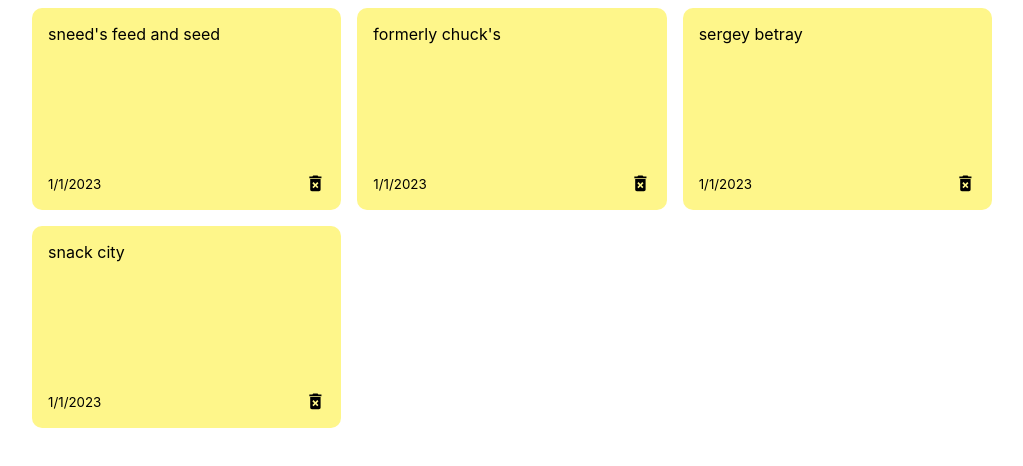
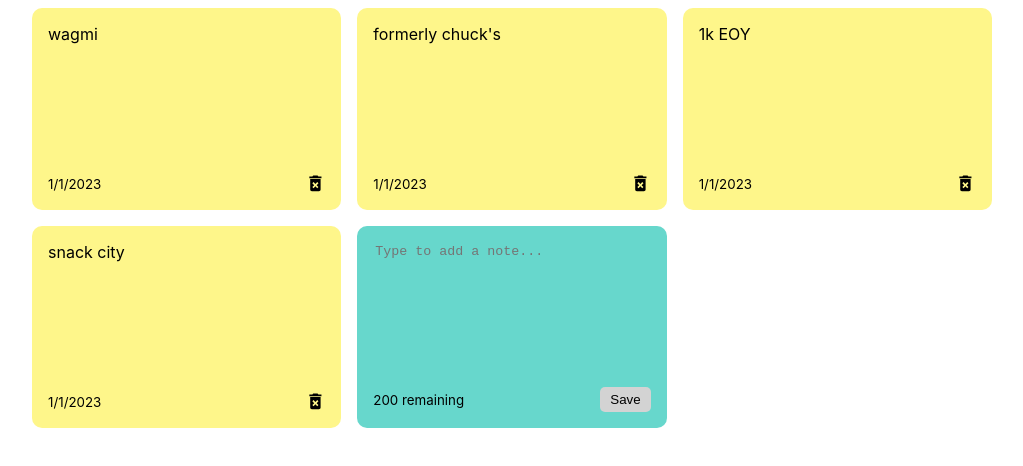
Before and after one commit to connor-cs/notes-app, a React (Create React App) app: page / in a window 1280 px wide. Shown: the top 466 px of the page, without its empty margins (128-1151 px from the left). Built offline with nearby package versions, Linux system fonts and the light colour scheme.

Commit message:
added add note function

```diff
--- a/src/App.js
+++ b/src/App.js
@@ -7,7 +7,7 @@ export default function App() {
   const [notes, setNotes] = useState([
     {
       id: nanoid(),
-      text: "sneed's feed and seed",
+      text: "wagmi",
       date: "1/1/2023",
     },
     {
@@ -17,7 +17,7 @@ export default function App() {
     },
     {
       id: nanoid(),
-      text: "sergey betray",
+      text: "1k EOY",
       date: "1/1/2023",
     },
     {
@@ -27,9 +27,20 @@ export default function App() {
     },
   ]);
 
+  const addNote = (text) => {
+    const date = new Date();
+    const newNote = {
+      id: nanoid(),
+      text: text,
+      date: date.toDateString()
+    };
+    const newNotes = [...notes, newNote]
+    setNotes(newNotes);
+  };
+
   return (
     <div className="container">
-      <NotesList notes={notes} />
+      <NotesList notes={notes} addNote={addNote} />
     </div>
   );
 }
--- /dev/null
+++ b/src/components/AddNote.jsx
@@ -0,0 +1,31 @@
+import React from "react";
+import { useState } from "react";
+
+export default function AddNote({addNote}) {
+
+  const [text, setText] = useState('')
+
+  function handleChange(e) {
+    setText(e.target.value)
+  }
+  function handleSave() {
+    addNote(text)
+    setText('')
+  }
+
+  return (
+    <div className="note new" key={'newnote'}>
+      <textarea
+        rows="8"
+        cols="10"
+        placeholder="Type to add a note..."
+        value={text}
+        onChange={handleChange}>
+        </textarea>
+      <div className="note-footer">
+        <small>200 remaining</small>
+        <button className="save" onClick={handleSave}>Save</button>
+      </div>
+    </div>
+  );
+}
--- a/src/components/NotesList.jsx
+++ b/src/components/NotesList.jsx
@@ -1,12 +1,14 @@
 import React from "react";
 import Note from "./Note";
+import AddNote from "./AddNote";
 
-export default function NotesList({ notes }) {
+export default function NotesList({ notes, addNote }) {
   return (
     <div className="notes-list">
       {notes.map((note) => {
-        return <Note id={note.id} text={note.text} date={note.date} />;
+        return <Note key={note.id} text={note.text} date={note.date} />;
       })}
+      <AddNote addNote={addNote} />
     </div>
   );
 }
--- a/src/index.css
+++ b/src/index.css
@@ -14,6 +14,18 @@ body {
   margin-right: auto;
   padding-left: 15px;
   padding-right: 15px;
+}
+
+.delete-icon{
+
+}
+
+.delete-icon:hover{
+  cursor: pointer;
+}
+
+.note.new {
+  background-color: #67d7cc;
 }
 
 .note {
@@ -38,3 +50,25 @@ body {
   grid-gap: 1rem;
   grid-template-columns: repeat(auto-fill, minmax(250px, 1fr));
 }
+
+textarea{
+  border: none;
+  resize: none;
+  background-color: #67d7cc;
+}
+
+textarea:focus{
+  outline: none;
+}
+
+.save {
+  background-color: lightgrey;
+  border: none;
+  border-radius: 5px;
+  padding: 5px 10px 5px 10px
+}
+
+.save:hover{
+  background-color: #ededed;
+  cursor: pointer;
+}
```
